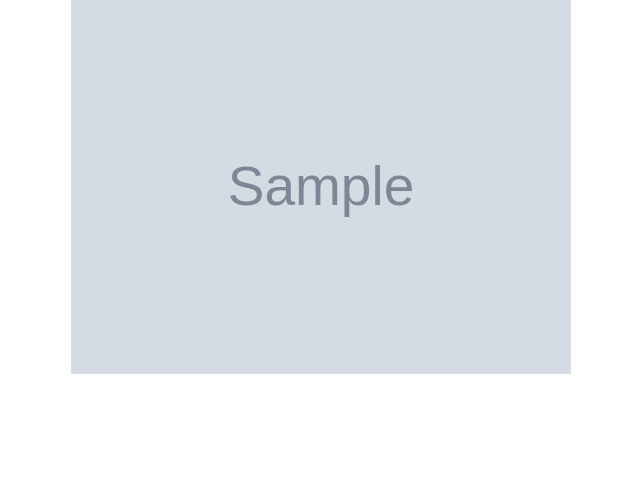
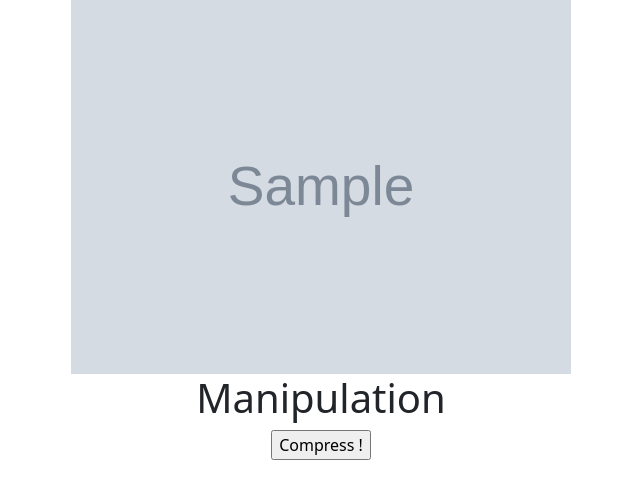
Before and after one commit to gabigab117/compress, a Django app: template project/compressor/templates/compressor/image.html in a window 1280 px wide. Shown: the part 143-642 px from the top of the page, without its empty margins (319-959 px from the left). Run offline with Django 4.2, Linux system fonts and the light colour scheme; the template is opened without the code that fills it: most values are stand-ins (such as "Sample title", 1, 10 or a date in 2020); grey boxes marked "Sample" are stand-in pictures; parts of the project's set-up code (start-up, migrations or seed data) failed here and were passed over.

Commit message:
form compress

```diff
--- a/project/compressor/forms.py
+++ b/project/compressor/forms.py
@@ -7,3 +7,9 @@ class UploadImage(forms.ModelForm):
     class Meta:
         model = UpImage
         fields = ["image"]
+
+
+class Compress(forms.Form):
+    quality = forms.IntegerField(label="Qualité")
+    width = forms.IntegerField(label="Largeur")
+    height = forms.IntegerField(label="Hauteur")
--- a/project/compressor/templates/compressor/image.html
+++ b/project/compressor/templates/compressor/image.html
@@ -4,12 +4,22 @@
 
 {% block body %}
 <div class="container text-center">
-<div class="row">
-    <div class="col">
-<h1>Image</h1>
-<img src="{{ image.image.url }}" width="500" height="auto">
+    <div class="row">
+        <div class="col">
+            <h1>Image</h1>
+            <img src="{{ image.image.url }}" width="500" height="auto">
+        </div>
     </div>
-</div>
+     <div class="row">
+        <div class="col">
+            <h1>Manipulation</h1>
+            <form method="post">
+                {% csrf_token %}
+                <input type="submit" value="Compress !">
+
+            </form>
+        </div>
+    </div>
 </div>
 
 {% endblock %}
```
Also changed, not shown: project/compressor/views.py (+8 -1 lines).
